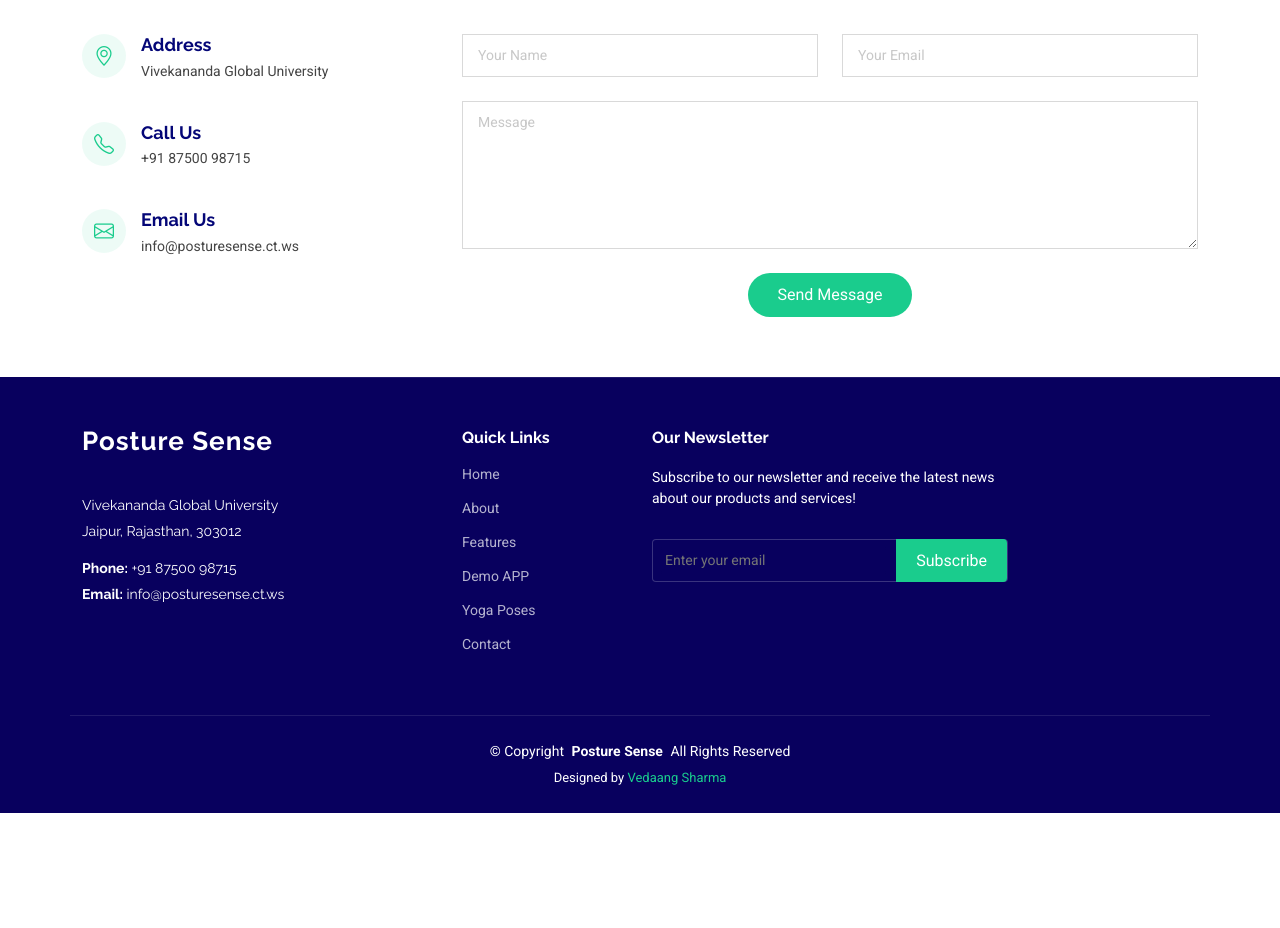
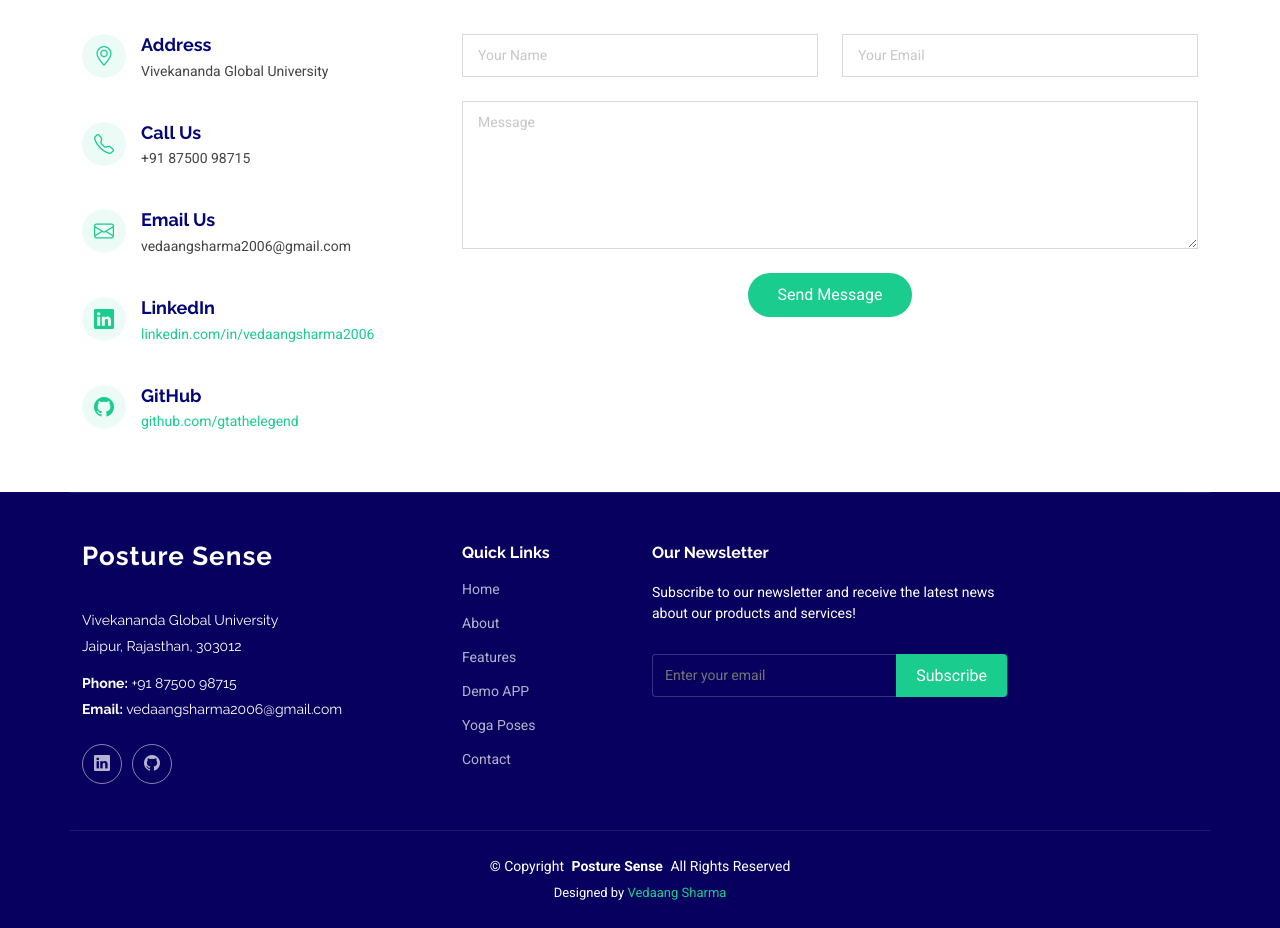
Before and after one commit to gtathelegend/Posture-Sense, a Flask app: page / in a window 1280 px wide. Shown: the part 4462-5390 px from the top of the page. Before the commit the page ends 5275 px from the top, so only its background shows below. Run offline with Flask 3, Linux system fonts and the light colour scheme; some libraries are stand-ins or nearby versions.

Commit message:
design updates
1. email change
2. nav bar elements update

```diff
--- a/templates/index.html
+++ b/templates/index.html
@@ -447,7 +447,23 @@ height="0" width="0" style="display:none;visibility:hidden"></iframe></noscript>
               <i class="bi bi-envelope flex-shrink-0"></i>
               <div>
                 <h3>Email Us</h3>
-                <p>info@posturesense.ct.ws</p>
+                <p>vedaangsharma2006@gmail.com</p>
+              </div>
+            </div><!-- End Info Item -->
+
+            <div class="info-item d-flex" data-aos="fade-up" data-aos-delay="500">
+              <i class="bi bi-linkedin flex-shrink-0"></i>
+              <div>
+                <h3>LinkedIn</h3>
+                <p><a href="https://linkedin.com/in/vedaangsharma2006" target="_blank">linkedin.com/in/vedaangsharma2006</a></p>
+              </div>
+            </div><!-- End Info Item -->
+
+            <div class="info-item d-flex" data-aos="fade-up" data-aos-delay="600">
+              <i class="bi bi-github flex-shrink-0"></i>
+              <div>
+                <h3>GitHub</h3>
+                <p><a href="https://github.com/gtathelegend" target="_blank">github.com/gtathelegend</a></p>
               </div>
             </div><!-- End Info Item -->
 
@@ -551,14 +567,12 @@ height="0" width="0" style="display:none;visibility:hidden"></iframe></noscript>
             <p>Vivekananda Global University</p>
             <p>Jaipur, Rajasthan, 303012</p>
             <p class="mt-3"><strong>Phone:</strong> <span>+91 87500 98715</span></p>
-            <p><strong>Email:</strong> <span>info@posturesense.ct.ws</span></p>
+            <p><strong>Email:</strong> <span>vedaangsharma2006@gmail.com</span></p>
           </div>
-          <!-- <div class="social-links d-flex mt-4">
-            <a href=""><i class="bi bi-twitter-x"></i></a>
-            <a href=""><i class="bi bi-facebook"></i></a>
-            <a href=""><i class="bi bi-instagram"></i></a>
-            <a href=""><i class="bi bi-linkedin"></i></a>
-          </div> -->
+          <div class="social-links d-flex mt-4">
+            <a href="https://linkedin.com/in/vedaangsharma2006" target="_blank" title="LinkedIn"><i class="bi bi-linkedin"></i></a>
+            <a href="https://github.com/gtathelegend" target="_blank" title="GitHub"><i class="bi bi-github"></i></a>
+          </div>
         </div>
 
         <div class="col-lg-2 col-md-3 footer-links">
--- a/templates/login.html
+++ b/templates/login.html
@@ -43,7 +43,7 @@ height="0" width="0" style="display:none;visibility:hidden"></iframe></noscript>
                     <li><a href="{{ url_for('index')}}">Home</a></li>
                     <li><a href="{{ url_for('index')}}#about">About</a></li>
                     <li><a href="{{ url_for('index')}}#features">Features</a></li>
-                    <li><a href="{{ url_for('pose_detection')}}">Demo App</a></li>
+                    <li><a href="{{ url_for('pose_detection')}}">Demo APP</a></li>
                     <li><a href="{{ url_for('yoga_poses')}}">Yoga Poses</a></li>
                     <li><a href="{{ url_for('index')}}#contact">Contact</a></li>
                     {% if current_user.is_authenticated %}
@@ -122,7 +122,7 @@ height="0" width="0" style="display:none;visibility:hidden"></iframe></noscript>
                         <p>Vivekananda Global University</p>
                         <p>Jaipur, Rajasthan, 303012</p>
                         <p class="mt-3"><strong>Phone:</strong> <span>+91 87500 98715</span></p>
-                        <p><strong>Email:</strong> <span>info@posturesense.ct.ws</span></p>
+                        <p><strong>Email:</strong> <span>vedaangsharma2006@gmail.com</span></p>
                     </div>
                 </div>
                 <div class="col-lg-2 col-md-3 footer-links">
--- a/templates/register.html
+++ b/templates/register.html
@@ -40,7 +40,7 @@ height="0" width="0" style="display:none;visibility:hidden"></iframe></noscript>
                     <li><a href="{{ url_for('index')}}">Home</a></li>
                     <li><a href="{{ url_for('index')}}#about">About</a></li>
                     <li><a href="{{ url_for('index')}}#features">Features</a></li>
-                    <li><a href="{{ url_for('pose_detection')}}">Demo App</a></li>
+                    <li><a href="{{ url_for('pose_detection')}}">Demo APP</a></li>
                     <li><a href="{{ url_for('yoga_poses')}}">Yoga Poses</a></li>
                     <li><a href="{{ url_for('index')}}#contact">Contact</a></li>
                     {% if current_user.is_authenticated %}
@@ -130,7 +130,7 @@ height="0" width="0" style="display:none;visibility:hidden"></iframe></noscript>
                         <p>Vivekananda Global University</p>
                         <p>Jaipur, Rajasthan, 303012</p>
                         <p class="mt-3"><strong>Phone:</strong> <span>+91 87500 98715</span></p>
-                        <p><strong>Email:</strong> <span>info@posturesense.ct.ws</span></p>
+                        <p><strong>Email:</strong> <span>vedaangsharma2006@gmail.com</span></p>
                     </div>
                 </div>
                 <div class="col-lg-2 col-md-3 footer-links">
```
Also changed, not shown: index.html (+22 -8 lines), templates/app.html (+7 -2 lines), templates/dashboard.html (+7 -2 lines), templates/yoga-poses.html (+8 -1 lines).
